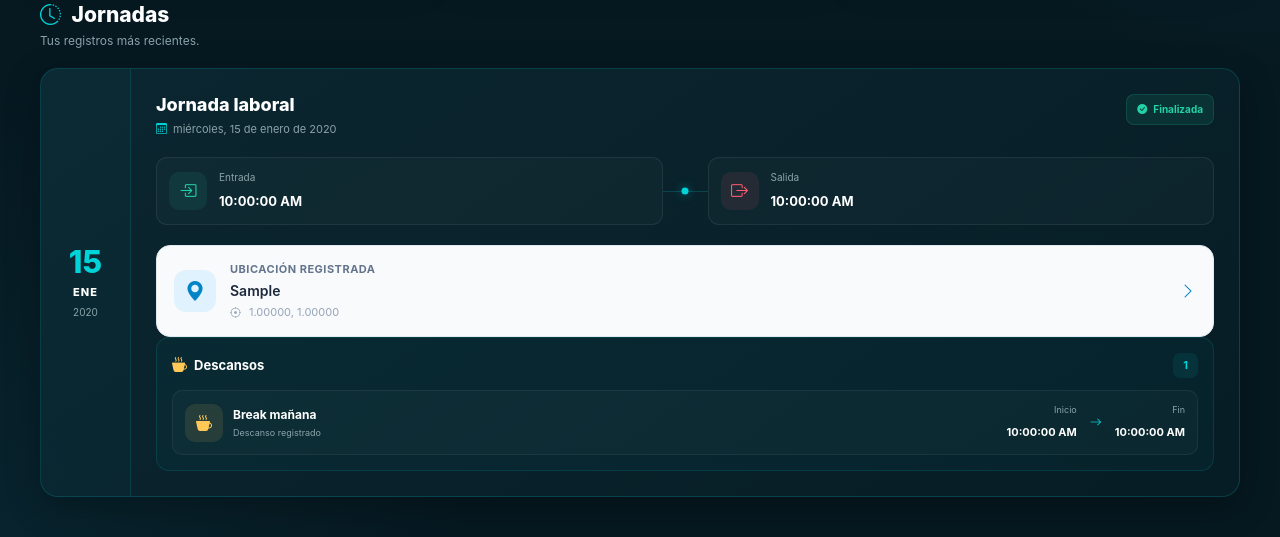
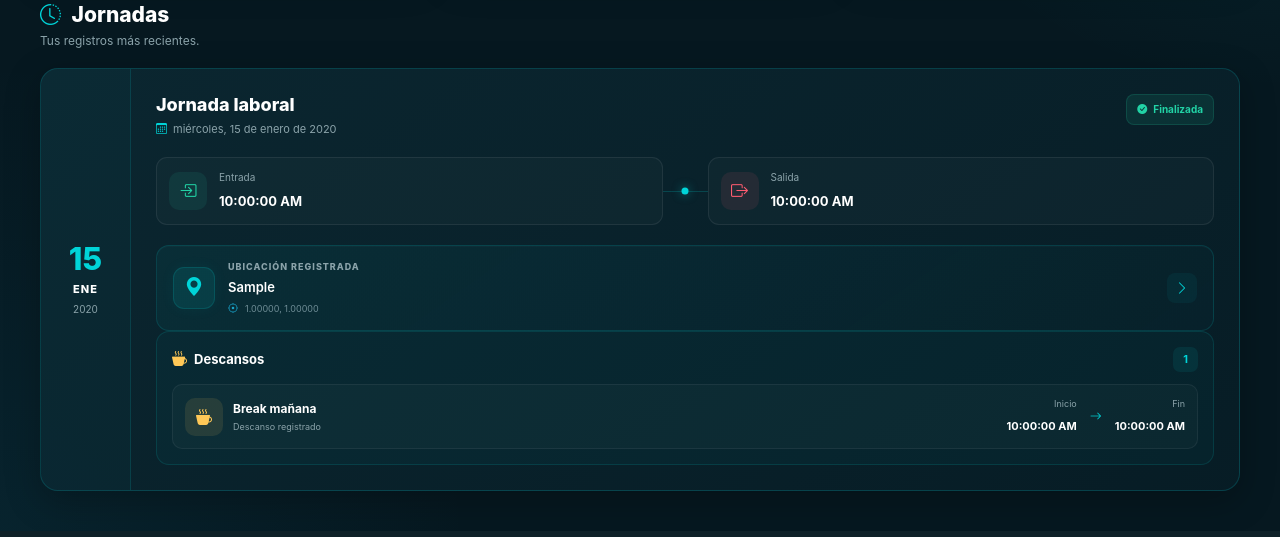
Before and after one commit to el-dino19/Attendix, a Flask app: page /Attendix/historial in a window 1280 px wide. Shown: the part 379-916 px from the top of the page. After the commit the page ends 879 px from the top, so only its background shows below. Run offline with Flask 3, Linux system fonts and the light colour scheme; the visitor is signed in with stand-in values (Sample User, id 1); tables that the repository leaves empty hold one stand-in row (values such as "Sample post").

Commit message:
Implementacion de la Ubicaion

```diff
--- a/app/static/css/historial.css
+++ b/app/static/css/historial.css
@@ -267,6 +267,7 @@ body {
 
 .btn-logout:hover {
     color: #ffffff;
+
     background: var(--danger);
 
     transform: translateY(-1px);
@@ -391,17 +392,23 @@ body {
 
 .summary-icon.blue {
     color: var(--primary);
-    background: rgba(0, 212, 216, .10);
+
+    background:
+        rgba(0, 212, 216, .10);
 }
 
 .summary-icon.green {
     color: var(--success);
-    background: rgba(34, 211, 166, .10);
+
+    background:
+        rgba(34, 211, 166, .10);
 }
 
 .summary-icon.cyan {
     color: var(--secondary);
-    background: rgba(25, 167, 206, .10);
+
+    background:
+        rgba(25, 167, 206, .10);
 }
 
 .summary-card span {
@@ -480,7 +487,8 @@ body {
 .history-card {
     display: grid;
 
-    grid-template-columns: 90px minmax(0, 1fr);
+    grid-template-columns:
+        90px minmax(0, 1fr);
 
     overflow: hidden;
 
@@ -568,6 +576,7 @@ body {
 
 .history-content {
     padding: 25px;
+
     min-width: 0;
 }
 
@@ -761,7 +770,8 @@ body {
     top: 50%;
     left: 50%;
 
-    transform: translate(-50%, -50%);
+    transform:
+        translate(-50%, -50%);
 
     border-radius: 50%;
 
@@ -769,6 +779,219 @@ body {
 
     box-shadow:
         0 0 10px rgba(0, 212, 216, .5);
+}
+
+
+/* =====================================================
+   UBICACIÓN DE LA JORNADA
+===================================================== */
+
+.location-card {
+    width: 100%;
+
+    min-width: 0;
+
+    margin-top: 20px;
+
+    padding: 14px 16px;
+
+    display: flex;
+
+    align-items: center;
+
+    gap: 13px;
+
+    background:
+        linear-gradient(145deg,
+            rgba(0, 212, 216, .055),
+            rgba(25, 167, 206, .025));
+
+    border:
+        1px solid rgba(0, 212, 216, .15);
+
+    border-radius: 13px;
+
+    box-shadow:
+        inset 0 1px 0 rgba(255, 255, 255, .02);
+
+    transition:
+        background .2s ease,
+        border-color .2s ease,
+        transform .2s ease;
+}
+
+.location-card:hover {
+    background:
+        linear-gradient(145deg,
+            rgba(0, 212, 216, .085),
+            rgba(25, 167, 206, .04));
+
+    border-color:
+        rgba(0, 212, 216, .28);
+
+    transform: translateY(-1px);
+}
+
+
+/* =====================================================
+   ICONO UBICACIÓN
+===================================================== */
+
+.location-icon {
+    width: 42px;
+    height: 42px;
+
+    min-width: 42px;
+
+    display: flex;
+
+    align-items: center;
+    justify-content: center;
+
+    border-radius: 11px;
+
+    color: var(--primary);
+
+    background:
+        rgba(0, 212, 216, .10);
+
+    border:
+        1px solid rgba(0, 212, 216, .15);
+
+    font-size: 19px;
+
+    box-shadow:
+        0 0 15px rgba(0, 212, 216, .05);
+}
+
+
+/* =====================================================
+   CONTENIDO UBICACIÓN
+===================================================== */
+
+.location-content {
+    min-width: 0;
+
+    flex: 1;
+
+    overflow: hidden;
+}
+
+.location-label {
+    display: block;
+
+    margin-bottom: 4px;
+
+    color: var(--text-muted);
+
+    font-size: 9px;
+
+    font-weight: 800;
+
+    letter-spacing: 1px;
+
+    text-transform: uppercase;
+}
+
+
+/*
+   DIRECCIÓN RECORTADA
+
+   Si la dirección es demasiado larga:
+   Ejemplo:
+
+   "Carrera 80 # 45-20, Barrio ..., Cali..."
+
+*/
+
+.location-address {
+    display: block;
+
+    width: 100%;
+
+    max-width: 100%;
+
+    overflow: hidden;
+
+    white-space: nowrap;
+
+    text-overflow: ellipsis;
+
+    color: #ffffff;
+
+    font-size: 13px;
+
+    font-weight: 600;
+
+    line-height: 1.4;
+
+    cursor: default;
+}
+
+
+/* Dirección no disponible */
+
+.location-address.empty {
+    color: var(--text-muted);
+
+    font-weight: 500;
+}
+
+
+/* =====================================================
+   COORDENADAS
+===================================================== */
+
+.location-coordinates {
+    display: flex;
+
+    align-items: center;
+
+    gap: 7px;
+
+    margin-top: 5px;
+
+    color: #6f8d96;
+
+    font-size: 9px;
+
+    white-space: nowrap;
+
+    overflow: hidden;
+
+    text-overflow: ellipsis;
+}
+
+.location-coordinates i {
+    color: var(--secondary);
+
+    font-size: 10px;
+}
+
+
+/* =====================================================
+   ICONO DERECHO
+===================================================== */
+
+.location-pin {
+    flex-shrink: 0;
+
+    display: flex;
+
+    align-items: center;
+    justify-content: center;
+
+    width: 30px;
+    height: 30px;
+
+    border-radius: 8px;
+
+    color: var(--primary);
+
+    background:
+        rgba(0, 212, 216, .06);
+
+    font-size: 14px;
 }
 
 
@@ -823,6 +1046,7 @@ body {
     height: 25px;
 
     display: flex;
+
     align-items: center;
     justify-content: center;
 
@@ -887,6 +1111,7 @@ body {
     flex-shrink: 0;
 
     display: flex;
+
     align-items: center;
     justify-content: center;
 
@@ -997,7 +1222,6 @@ body {
     flex-direction: column;
 
     align-items: center;
-
     justify-content: center;
 
     text-align: center;
@@ -1022,6 +1246,7 @@ body {
     height: 65px;
 
     display: flex;
+
     align-items: center;
     justify-content: center;
 
@@ -1086,6 +1311,7 @@ body {
 
 .empty-button:hover {
     background: var(--primary);
+
     color: #031217;
 }
 
@@ -1093,11 +1319,6 @@ body {
 /* =====================================================
    MODAL LOGOUT
 ===================================================== */
-
-/*
-   Bootstrap puede poner el fondo claro por defecto.
-   Estas reglas fuerzan el estilo oscuro del Dashboard.
-*/
 
 .modal-content.confirm-modal {
     background:
@@ -1125,7 +1346,9 @@ body {
 }
 
 
-/* ICONO MODAL */
+/* =====================================================
+   ICONO MODAL
+===================================================== */
 
 .confirm-icon {
     width: 75px;
@@ -1134,6 +1357,7 @@ body {
     margin: 0 auto 20px;
 
     display: flex;
+
     align-items: center;
     justify-content: center;
 
@@ -1156,7 +1380,9 @@ body {
 }
 
 
-/* TITULO */
+/* =====================================================
+   MODAL TEXTO
+===================================================== */
 
 .confirm-title {
     margin: 0 0 10px;
@@ -1168,9 +1394,6 @@ body {
     font-weight: 800;
 }
 
-
-/* TEXTO */
-
 .confirm-text {
     margin: 0 0 12px;
 
@@ -1179,9 +1402,6 @@ body {
     font-size: 15px;
 }
 
-
-/* AVISO */
-
 .confirm-warning {
     display: flex;
 
@@ -1202,7 +1422,9 @@ body {
 }
 
 
-/* BOTONES */
+/* =====================================================
+   BOTONES MODAL
+===================================================== */
 
 .confirm-buttons {
     display: flex;
@@ -1211,14 +1433,6 @@ body {
 
     gap: 12px;
 }
-
-
-/*
-   IMPORTANTE:
-   Estos botones NO necesitan CSS personalizado.
-   El botón de cancelar usa Bootstrap.
-   El de cerrar sesión usa .btn-danger de Bootstrap.
-*/
 
 .confirm-buttons .btn {
     min-width: 130px;
@@ -1230,9 +1444,6 @@ body {
     font-weight: 600;
 }
 
-
-/* CANCELAR */
-
 .confirm-cancel {
     color: #c9d7db !important;
 
@@ -1262,9 +1473,9 @@ body {
     }
 
     .history-card {
-        grid-template-columns: 75px minmax(0, 1fr);
-    }
-
+        grid-template-columns:
+            75px minmax(0, 1fr);
+    }
 }
 
 
@@ -1326,6 +1537,7 @@ body {
 
     .time-row {
         grid-template-columns: 1fr;
+
         gap: 8px;
     }
 
@@ -1335,14 +1547,47 @@ body {
 
     .break-item {
         flex-direction: column;
+
         align-items: flex-start;
     }
 
     .break-time {
         width: 100%;
+
         justify-content: flex-end;
     }
 
+    /* UBICACIÓN EN MÓVIL */
+
+    .location-card {
+        padding: 13px;
+
+        gap: 10px;
+    }
+
+    .location-icon {
+        width: 38px;
+        height: 38px;
+
+        min-width: 38px;
+
+        font-size: 17px;
+    }
+
+    .location-address {
+        font-size: 12px;
+    }
+
+    .location-coordinates {
+        font-size: 8px;
+    }
+
+    .location-pin {
+        width: 28px;
+        height: 28px;
+
+        font-size: 13px;
+    }
 }
 
 
@@ -1350,6 +1595,7 @@ body {
 
     .summary-card {
         min-height: 90px;
+
         padding: 15px;
     }
 
@@ -1369,6 +1615,9 @@ body {
         width: 100%;
     }
 
+    .location-card {
+        margin-top: 15px;
+    }
 }
 
 
@@ -1387,144 +1636,7 @@ body {
         height: 38px;
     }
 
-}
-
-/* =====================================================
-         UBICACIÓN DE LA JORNADA
-      ====================================================== */
-
-.location-card {
-    margin-top: 20px;
-    padding: 15px 17px;
-
-    display: flex;
-    align-items: center;
-    gap: 14px;
-
-    background: #f8fafc;
-
-    border: 1px solid #e2e8f0;
-
-    border-radius: 14px;
-
-    transition: all 0.2s ease;
-}
-
-.location-card:hover {
-    background: #f1f5f9;
-
-    border-color: #cbd5e1;
-}
-
-.location-icon {
-    width: 42px;
-    height: 42px;
-
-    min-width: 42px;
-
-    border-radius: 12px;
-
-    display: flex;
-    align-items: center;
-    justify-content: center;
-
-    background: #e0f2fe;
-
-    color: #0284c7;
-
-    font-size: 20px;
-}
-
-.location-content {
-    min-width: 0;
-
-    flex: 1;
-}
-
-.location-label {
-    display: block;
-
-    margin-bottom: 3px;
-
-    color: #64748b;
-
-    font-size: 11px;
-
-    font-weight: 700;
-
-    letter-spacing: 0.5px;
-
-    text-transform: uppercase;
-}
-
-.location-address {
-    display: block;
-
-    max-width: 100%;
-
-    overflow: hidden;
-
-    white-space: nowrap;
-
-    text-overflow: ellipsis;
-
-    color: #1e293b;
-
-    font-size: 14px;
-
-    font-weight: 600;
-
-    line-height: 1.4;
-}
-
-.location-address.empty {
-    color: #94a3b8;
-
-    font-weight: 500;
-}
-
-.location-pin {
-    color: #0284c7;
-
-    font-size: 16px;
-
-    flex-shrink: 0;
-}
-
-/* =====================================================
-         INFORMACIÓN DE COORDENADAS
-      ====================================================== */
-
-.location-coordinates {
-    display: flex;
-
-    align-items: center;
-
-    gap: 8px;
-
-    margin-top: 4px;
-
-    color: #94a3b8;
-
-    font-size: 11px;
-}
-
-/* =====================================================
-         RESPONSIVE
-      ====================================================== */
-
-@media (max-width: 576px) {
-    .location-card {
-        padding: 13px;
-    }
-
-    .location-icon {
-        width: 38px;
-        height: 38px;
-        min-width: 38px;
-    }
-
     .location-address {
-        font-size: 13px;
-    }
-}
+        font-size: 11px;
+    }
+}
```
Also changed, not shown: app/templates/empleado/dashboard.html (+19 -0 lines).
